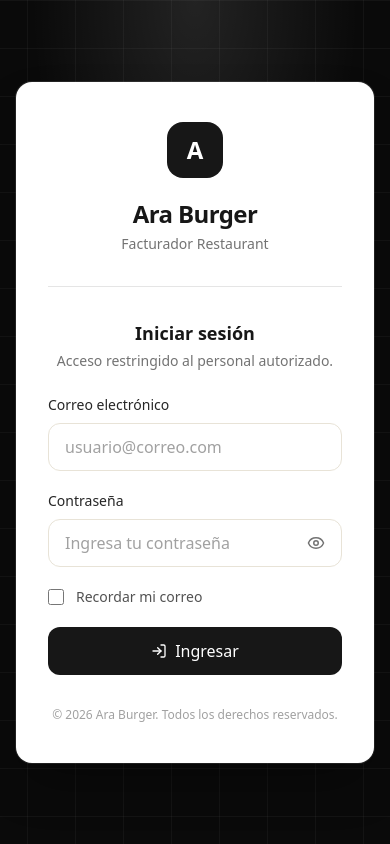
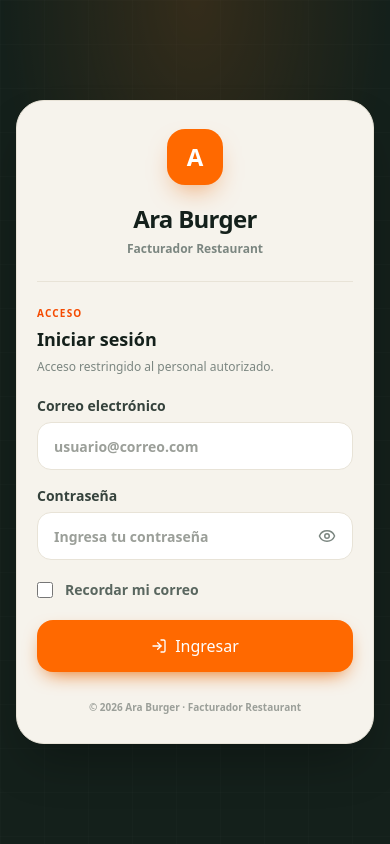
Before and after one commit to moudevos/facturador_restaurant, a Next.js app: page /login in a window 390 px wide. Built offline with nearby package versions, Linux system fonts and the light colour scheme.

Commit message:
style: completar consistencia visual mobile-first

```diff
--- a/src/app/(dashboard)/configuracion/page.tsx
+++ b/src/app/(dashboard)/configuracion/page.tsx
@@ -23,9 +23,9 @@ type SettingsPageProps = {
 };
 
 const inputClass =
-  "mt-1 h-10 w-full rounded-[13px] border border-[#d8d2c0] bg-white px-3 text-sm outline-none transition focus:border-neutral-500 focus:ring-2 focus:ring-neutral-200 disabled:bg-[#e9e4d6] disabled:text-[#7b8680]";
+  "mt-1.5 h-12 w-full rounded-[13px] border-[1.5px] border-[#e8e3d7] bg-white px-3.5 text-sm outline-none transition focus:border-orange-500 focus:ring-4 focus:ring-orange-500/10 disabled:bg-[#f6f3ec] disabled:text-[#7b8680]";
 const buttonClass =
-  "inline-flex h-10 items-center justify-center rounded-[13px] bg-[#14201b] px-4 text-sm font-medium text-white transition hover:bg-[#1e2d27] disabled:cursor-not-allowed disabled:opacity-50";
+  "inline-flex h-12 items-center justify-center rounded-[15px] bg-orange-500 px-5 text-sm font-extrabold text-white shadow-[0_8px_20px_-10px_#e86400] transition hover:bg-orange-600 disabled:cursor-not-allowed disabled:opacity-50";
 const panelClass = "rounded-[20px] border border-[#e8e3d7] bg-white p-4 sm:p-6";
 
 export default async function SettingsPage({ searchParams }: SettingsPageProps) {
@@ -57,7 +57,7 @@ export default async function SettingsPage({ searchParams }: SettingsPageProps)
         <Message success={params.success} error={params.error} />
         <section className={panelClass}>
           <div className="flex items-start gap-3">
-            <div className="rounded-[14px] bg-[#e9e4d6] p-2"><Building2 className="size-5" /></div>
+            <div className="rounded-[14px] bg-[#fff0e2] p-2 text-orange-600"><Building2 className="size-5" /></div>
             <div>
               <h2 className="font-bold">Configurar el negocio</h2>
               <p className="mt-1 text-sm text-[#7b8680]">
@@ -209,8 +209,8 @@ export default async function SettingsPage({ searchParams }: SettingsPageProps)
 function Header() {
   return (
     <div>
-      <div className="flex items-center gap-2 text-sm font-medium text-[#7b8680]"><Settings className="size-4" /> Administración</div>
-      <h1 className="mt-1 text-2xl font-bold tracking-tight">Configuración</h1>
+      <div className="flex items-center gap-2 text-[11px] font-extrabold uppercase tracking-[0.12em] text-orange-600"><Settings className="size-4" /> Administración</div>
+      <h1 className="mt-1 text-[23px] font-extrabold tracking-[-0.02em] text-[#14201b] sm:text-[27px]">Configuración</h1>
       <p className="mt-2 text-sm text-[#7b8680]">Datos maestros del negocio, locales, series y accesos.</p>
     </div>
   );
--- a/src/components/auth/login-form.tsx
+++ b/src/components/auth/login-form.tsx
@@ -3,21 +3,30 @@
 import { useState, type FormEvent } from "react";
 import { useRouter } from "next/navigation";
 import { Eye, EyeOff, LoaderCircle, LogIn, TriangleAlert } from "lucide-react";
+
 import { createClient } from "@/lib/supabase/client";
 
-const REMEMBER_KEY = "ara-burger:remembered-email";
+const REMEMBER_KEY = "facturador:remembered-email";
 
 export function LoginForm({ nextPath }: { nextPath: string }) {
   const router = useRouter();
   const [email, setEmail] = useState(() => {
     if (typeof window === "undefined") return "";
-    try { return localStorage.getItem(REMEMBER_KEY) ?? ""; } catch { return ""; }
+    try {
+      return localStorage.getItem(REMEMBER_KEY) ?? "";
+    } catch {
+      return "";
+    }
   });
   const [password, setPassword] = useState("");
   const [showPassword, setShowPassword] = useState(false);
   const [remember, setRemember] = useState(() => {
     if (typeof window === "undefined") return false;
-    try { return Boolean(localStorage.getItem(REMEMBER_KEY)); } catch { return false; }
+    try {
+      return Boolean(localStorage.getItem(REMEMBER_KEY));
+    } catch {
+      return false;
+    }
   });
   const [error, setError] = useState<string | null>(null);
   const [isLoading, setIsLoading] = useState(false);
@@ -43,7 +52,7 @@ export function LoginForm({ nextPath }: { nextPath: string }) {
       if (remember) localStorage.setItem(REMEMBER_KEY, email.trim());
       else localStorage.removeItem(REMEMBER_KEY);
     } catch {
-      /* ignorar */
+      // Storage puede estar deshabilitado.
     }
 
     router.replace(nextPath);
@@ -51,44 +60,49 @@ export function LoginForm({ nextPath }: { nextPath: string }) {
   }
 
   const inputClass =
-    "block h-12 w-full rounded-xl border border-neutral-300 bg-white px-4 text-[15px] text-neutral-900 placeholder:text-neutral-400 outline-none transition focus:border-neutral-900 focus:ring-4 focus:ring-neutral-900/10 disabled:cursor-not-allowed disabled:bg-neutral-50 [&:-webkit-autofill]:[-webkit-box-shadow:0_0_0_1000px_white_inset]";
+    "block h-12 w-full rounded-[14px] border-[1.5px] border-[#e8e3d7] bg-white px-4 text-[15px] text-[#14201b] placeholder:text-[#9b9f99] outline-none transition focus:border-orange-500 focus:ring-4 focus:ring-orange-500/10 disabled:cursor-not-allowed disabled:bg-[#f6f3ec] [&:-webkit-autofill]:[-webkit-box-shadow:0_0_0_1000px_white_inset]";
 
   return (
+    <div className="relative flex min-h-dvh w-full items-center justify-center overflow-hidden bg-[#14201b] px-4 py-8 sm:py-10">
       <div
-      className="flex min-h-dvh w-full items-center justify-center px-4 py-10"
+        aria-hidden="true"
+        className="absolute inset-0 opacity-40"
         style={{
-        backgroundColor: "#0a0a0a",
           backgroundImage:
-          "radial-gradient(60% 50% at 50% 0%, rgba(255,255,255,0.10), transparent 70%), linear-gradient(to right, rgba(255,255,255,0.04) 1px, transparent 1px), linear-gradient(to bottom, rgba(255,255,255,0.04) 1px, transparent 1px)",
-        backgroundSize: "100% 100%, 48px 48px, 48px 48px",
-        backgroundPosition: "center top",
+            "radial-gradient(70% 55% at 50% 0%, rgba(255,122,26,.35), transparent 72%), linear-gradient(to right, rgba(255,255,255,.035) 1px, transparent 1px), linear-gradient(to bottom, rgba(255,255,255,.035) 1px, transparent 1px)",
+          backgroundSize: "100% 100%, 44px 44px, 44px 44px",
         }}
-    >
-      <div className="w-full max-w-[420px] rounded-2xl bg-white px-8 py-10 shadow-2xl shadow-black/40 ring-1 ring-white/10 sm:px-10">
-        {/* Marca */}
+      />
+
+      <div className="relative w-full max-w-[410px] rounded-[28px] border border-white/10 bg-[#f6f3ec] px-5 py-7 shadow-2xl shadow-black/30 sm:px-8 sm:py-9">
         <div className="flex flex-col items-center text-center">
-          <div className="flex size-14 items-center justify-center rounded-2xl bg-neutral-900 text-2xl font-bold text-white">
+          <div className="flex size-14 items-center justify-center rounded-[18px] bg-orange-500 text-2xl font-extrabold text-white shadow-[0_12px_30px_-14px_#e86400]">
             A
           </div>
-          <h1 className="mt-5 text-2xl font-semibold tracking-tight text-neutral-900">Ara Burger</h1>
-          <p className="mt-1 text-sm text-neutral-500">Facturador Restaurant</p>
+          <h1 className="mt-4 text-[24px] font-extrabold tracking-[-0.03em] text-[#14201b]">
+            Ara Burger
+          </h1>
+          <p className="mt-1 text-xs font-semibold text-[#7b8680]">Facturador Restaurant</p>
         </div>
 
-        <div className="my-8 h-px w-full bg-neutral-200" />
+        <div className="my-6 h-px w-full bg-[#e8e3d7]" />
 
-        <div className="mb-6 text-center">
-          <h2 className="text-lg font-semibold text-neutral-900">Iniciar sesión</h2>
-          <p className="mt-1 text-sm text-neutral-500">Acceso restringido al personal autorizado.</p>
+        <div className="mb-5">
+          <p className="text-[10px] font-extrabold uppercase tracking-[0.12em] text-orange-600">
+            Acceso
+          </p>
+          <h2 className="mt-1 text-lg font-extrabold text-[#14201b]">Iniciar sesión</h2>
+          <p className="mt-1 text-xs leading-relaxed text-[#7b8680]">
+            Acceso restringido al personal autorizado.
+          </p>
         </div>
 
-        <form className="space-y-5" onSubmit={handleSubmit}>
-          <div className="space-y-2">
-            <label htmlFor="email" className="block text-sm font-medium text-neutral-800">
+        <form className="space-y-4" onSubmit={handleSubmit}>
+          <label htmlFor="email" className="block text-sm font-bold text-[#35423c]">
             Correo electrónico
-            </label>
             <input
               id="email"
-              className={inputClass}
+              className={`${inputClass} mt-1.5`}
               type="email"
               autoComplete="email"
               placeholder="usuario@correo.com"
@@ -97,13 +111,11 @@ export function LoginForm({ nextPath }: { nextPath: string }) {
               value={email}
               onChange={(event) => setEmail(event.target.value)}
             />
-          </div>
+          </label>
 
-          <div className="space-y-2">
-            <label htmlFor="password" className="block text-sm font-medium text-neutral-800">
+          <label htmlFor="password" className="block text-sm font-bold text-[#35423c]">
             Contraseña
-            </label>
-            <div className="relative">
+            <div className="relative mt-1.5">
               <input
                 id="password"
                 className={`${inputClass} pr-12`}
@@ -121,17 +133,21 @@ export function LoginForm({ nextPath }: { nextPath: string }) {
                 disabled={isLoading}
                 aria-label={showPassword ? "Ocultar contraseña" : "Mostrar contraseña"}
                 aria-pressed={showPassword}
-                className="absolute right-2 top-1/2 flex size-9 -translate-y-1/2 items-center justify-center rounded-lg text-neutral-500 transition hover:bg-neutral-100 hover:text-neutral-900 focus-visible:outline-none focus-visible:ring-2 focus-visible:ring-neutral-900/30"
+                className="absolute right-2 top-1/2 flex size-9 -translate-y-1/2 items-center justify-center rounded-[11px] text-[#7b8680] transition hover:bg-[#f6f3ec] hover:text-[#14201b] focus-visible:outline-none focus-visible:ring-2 focus-visible:ring-orange-300"
               >
-                {showPassword ? <EyeOff className="size-[18px]" aria-hidden="true" /> : <Eye className="size-[18px]" aria-hidden="true" />}
+                {showPassword ? (
+                  <EyeOff className="size-[18px]" aria-hidden="true" />
+                ) : (
+                  <Eye className="size-[18px]" aria-hidden="true" />
+                )}
               </button>
             </div>
-          </div>
+          </label>
 
-          <label className="flex cursor-pointer select-none items-center gap-3 text-sm text-neutral-600">
+          <label className="flex cursor-pointer select-none items-center gap-3 py-1 text-sm font-semibold text-[#59665f]">
             <input
               type="checkbox"
-              className="size-4 rounded border-neutral-300 accent-neutral-900"
+              className="size-4 rounded border-[#d8d2c0] accent-orange-500"
               checked={remember}
               disabled={isLoading}
               onChange={(event) => setRemember(event.target.checked)}
@@ -142,7 +158,7 @@ export function LoginForm({ nextPath }: { nextPath: string }) {
           {error ? (
             <div
               role="alert"
-              className="flex items-start gap-2.5 rounded-xl border border-red-200 bg-red-50 px-4 py-3 text-sm text-red-700"
+              className="flex items-start gap-2.5 rounded-[15px] border border-red-200 bg-[#fde8e8] px-4 py-3 text-sm font-semibold text-[#b83232]"
             >
               <TriangleAlert className="mt-0.5 size-4 shrink-0" aria-hidden="true" />
               <span>{error}</span>
@@ -150,17 +166,21 @@ export function LoginForm({ nextPath }: { nextPath: string }) {
           ) : null}
 
           <button
-            className="flex h-12 w-full items-center justify-center gap-2 rounded-xl bg-neutral-900 px-4 text-[15px] font-medium text-white transition hover:bg-neutral-800 focus-visible:outline-none focus-visible:ring-4 focus-visible:ring-neutral-900/25 disabled:cursor-not-allowed disabled:opacity-60"
+            className="flex h-[52px] w-full items-center justify-center gap-2 rounded-[16px] bg-orange-500 px-4 text-[15px] font-extrabold text-white shadow-[0_8px_20px_-8px_#e86400] transition hover:bg-orange-600 focus-visible:outline-none focus-visible:ring-4 focus-visible:ring-orange-300/60 disabled:cursor-not-allowed disabled:opacity-60"
             type="submit"
             disabled={isLoading}
           >
-            {isLoading ? <LoaderCircle className="size-4 animate-spin" aria-hidden="true" /> : <LogIn className="size-4" aria-hidden="true" />}
+            {isLoading ? (
+              <LoaderCircle className="size-4 animate-spin" aria-hidden="true" />
+            ) : (
+              <LogIn className="size-4" aria-hidden="true" />
+            )}
             {isLoading ? "Ingresando..." : "Ingresar"}
           </button>
         </form>
 
-        <p className="mt-8 text-center text-xs text-neutral-400">
-          © {new Date().getFullYear()} Ara Burger. Todos los derechos reservados.
+        <p className="mt-7 text-center text-[10px] font-semibold text-[#9b9f99]">
+          © {new Date().getFullYear()} Ara Burger · Facturador Restaurant
         </p>
       </div>
     </div>
--- a/src/features/products/components/products-manager.tsx
+++ b/src/features/products/components/products-manager.tsx
@@ -31,11 +31,11 @@ type ProductsData = {
 };
 
 const pageButton =
-  "inline-flex h-9 items-center gap-1 rounded-lg border border-[#e8e3d7] bg-white px-3 text-sm font-medium text-[#35423c] shadow-sm transition-colors hover:bg-[#f6f3ec] focus-visible:outline-none focus-visible:ring-2 focus-visible:ring-neutral-900/20";
+  "inline-flex h-10 items-center gap-1 rounded-[13px] border border-[#e8e3d7] bg-white px-3 text-sm font-bold text-[#35423c] transition-colors hover:bg-[#fbfaf6] focus-visible:outline-none focus-visible:ring-2 focus-visible:ring-orange-300/50";
 const pageButtonDisabled =
-  "inline-flex h-9 cursor-not-allowed items-center gap-1 rounded-lg border border-[#eee9df] bg-[#f6f3ec] px-3 text-sm font-medium text-[#c6c0b3]";
+  "inline-flex h-10 cursor-not-allowed items-center gap-1 rounded-[13px] border border-[#eee9df] bg-[#f6f3ec] px-3 text-sm font-bold text-[#c6c0b3]";
 const primaryButton =
-  "inline-flex h-10 items-center gap-2 rounded-lg bg-neutral-900 px-4 text-sm font-medium text-white shadow-sm transition hover:bg-[#1e2d27] focus-visible:outline-none focus-visible:ring-4 focus-visible:ring-neutral-900/20";
+  "inline-flex h-12 items-center gap-2 rounded-[15px] bg-orange-500 px-5 text-sm font-extrabold text-white shadow-[0_8px_20px_-10px_#e86400] transition hover:bg-orange-600 focus-visible:outline-none focus-visible:ring-4 focus-visible:ring-orange-300/50";
 
 export function ProductsManager({
   query,
```
Lines whose indentation alone changed are shown as unchanged.
